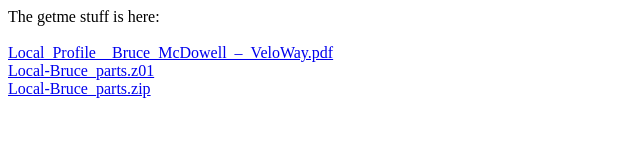
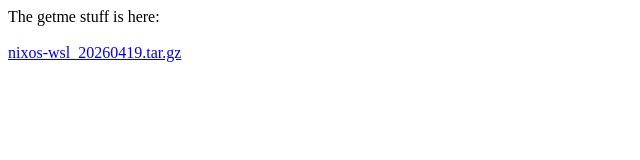
Before and after one commit to halloleo/getme, a plain HTML site: page index.html in a window 1280 px wide. Shown: the whole page, without its empty margins (0-640 px from the left). Drawn offline with Linux system fonts and the light colour scheme.

Commit message:
nixos-wsl_20260419.tar.gz

```diff
--- a/index.html
+++ b/index.html
@@ -1,5 +1,3 @@
 The getme stuff is here:<BR>
 <BR>
-<a href="Local_Profile__Bruce_McDowell_–_VeloWay.pdf">Local_Profile__Bruce_McDowell_–_VeloWay.pdf</a><BR>
-<a href="Local-Bruce_parts.z01">Local-Bruce_parts.z01</a><BR>
-<a href="Local-Bruce_parts.zip">Local-Bruce_parts.zip</a><BR>
+<a href="nixos-wsl_20260419.tar.gz">nixos-wsl_20260419.tar.gz</a><BR>
```
Also changed, not shown: 2 other files.
